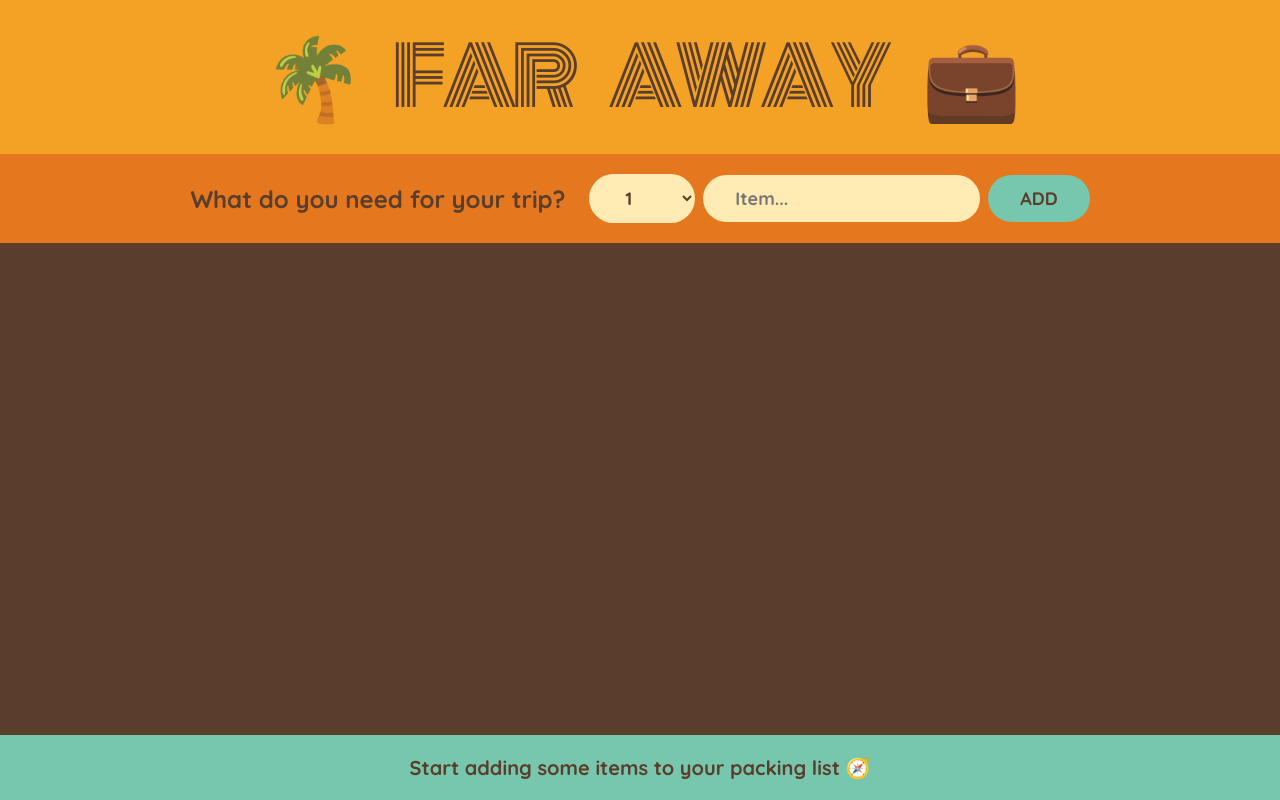
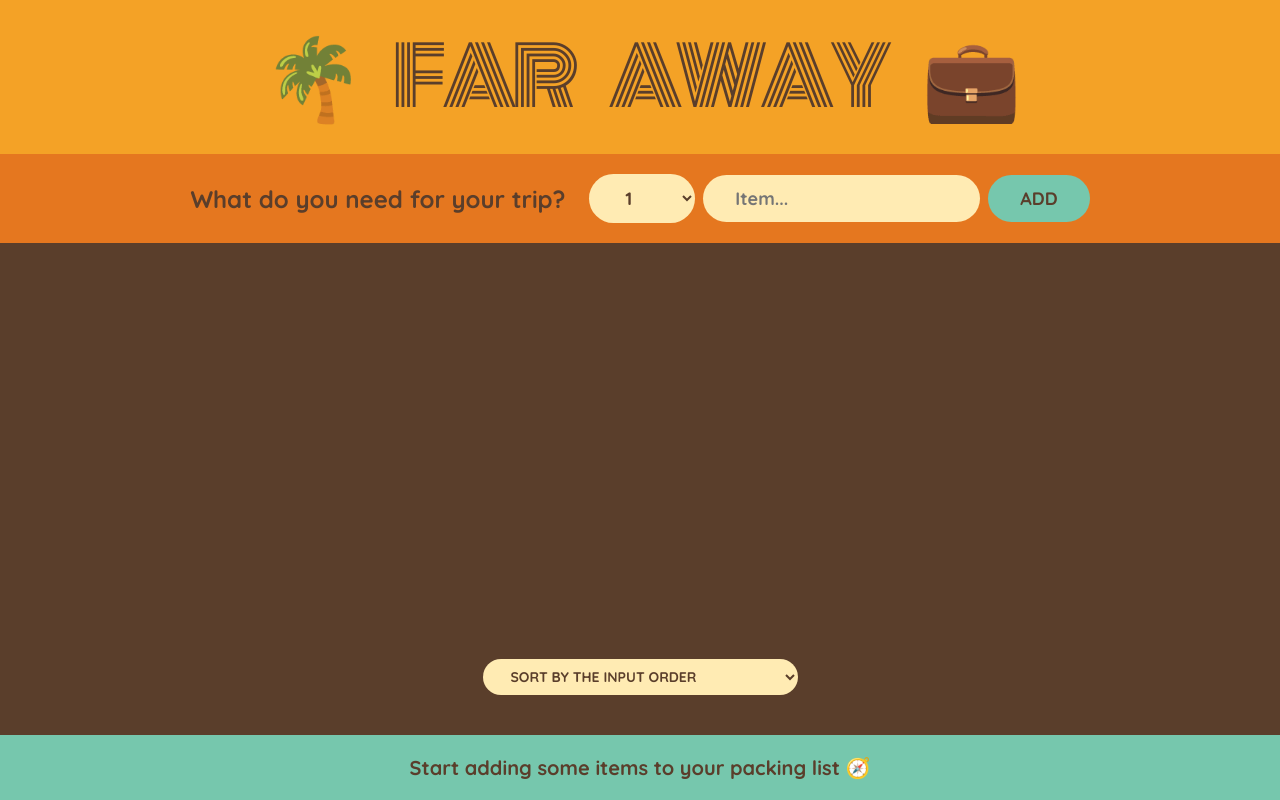
Before and after one commit to HectorKayman/react-travel-list-app, a React (Create React App) app: page / in a window 1280 px wide. Built offline with nearby package versions, Linux system fonts and the light colour scheme; the HTML template or start-up script is replaced by a standard one.

Commit message:
Add the functionality to sort the items

```diff
--- a/src/App.js
+++ b/src/App.js
@@ -78,10 +78,25 @@
 }
 
 function PackingList({ items, onDeleteItems, onUpdateItems }) {
+  const [sortBy, setSortBy] = useState('input');
+
+  let sortedItems;
+
+  if (sortBy === 'input') sortedItems = items;
+  if (sortBy === 'description')
+    sortedItems = items
+      .slice()
+      .sort((a, b) => a.description.localeCompare(b.description));
+
+  if (sortBy === 'packed')
+    sortedItems = items
+      .slice()
+      .sort((a, b) => Number(a.packed) - Number(b.packed));
+
   return (
     <div className="list">
       <ul>
-        {items.map((item) => (
+        {sortedItems.map((item) => (
           <Item
             item={item}
             onDeleteItems={onDeleteItems}
@@ -90,6 +105,13 @@
           />
         ))}
       </ul>
+      <div className="actions">
+        <select value={sortBy} onChange={(e) => setSortBy(e.target.value)}>
+          <option value="input"> Sort by the Input Order</option>
+          <option value="description"> Sort by the Input Description</option>
+          <option value="packed"> Sort by the Input Packed Status</option>
+        </select>
+      </div>
     </div>
   );
 }
```
